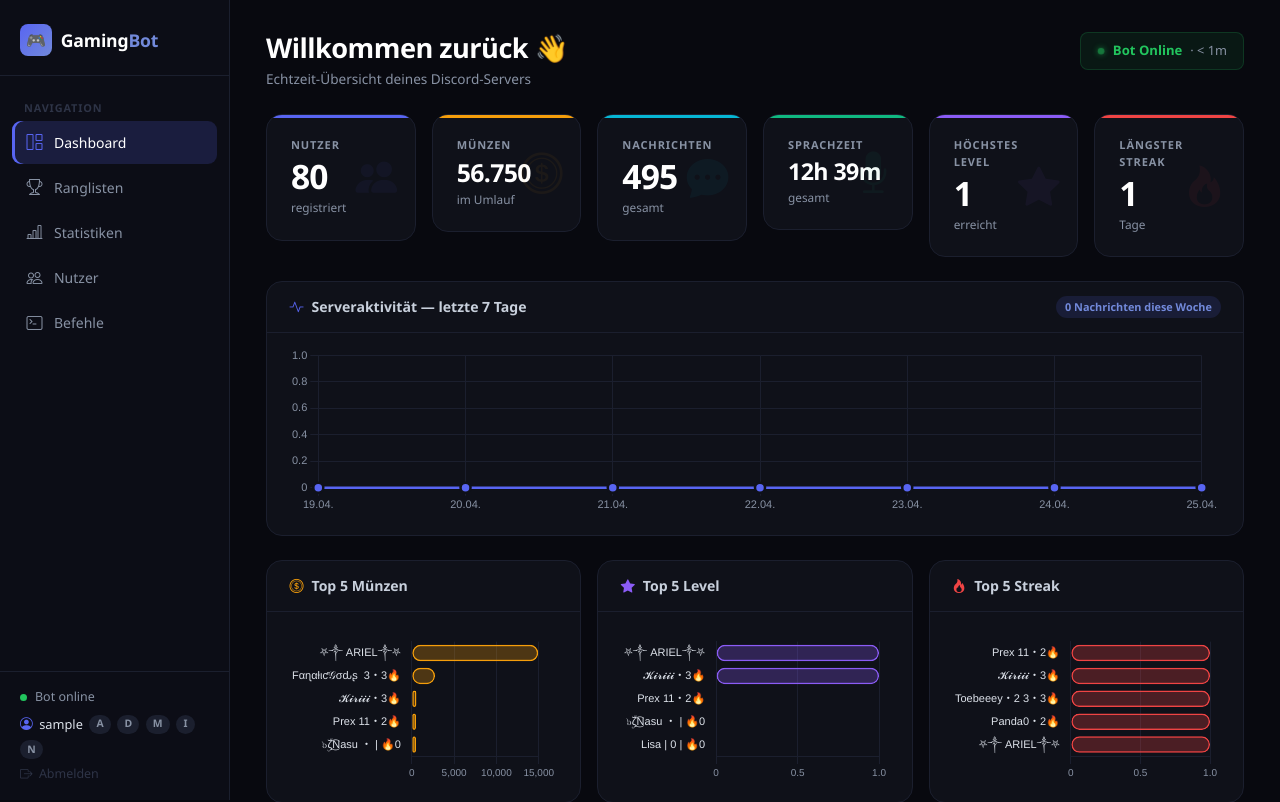
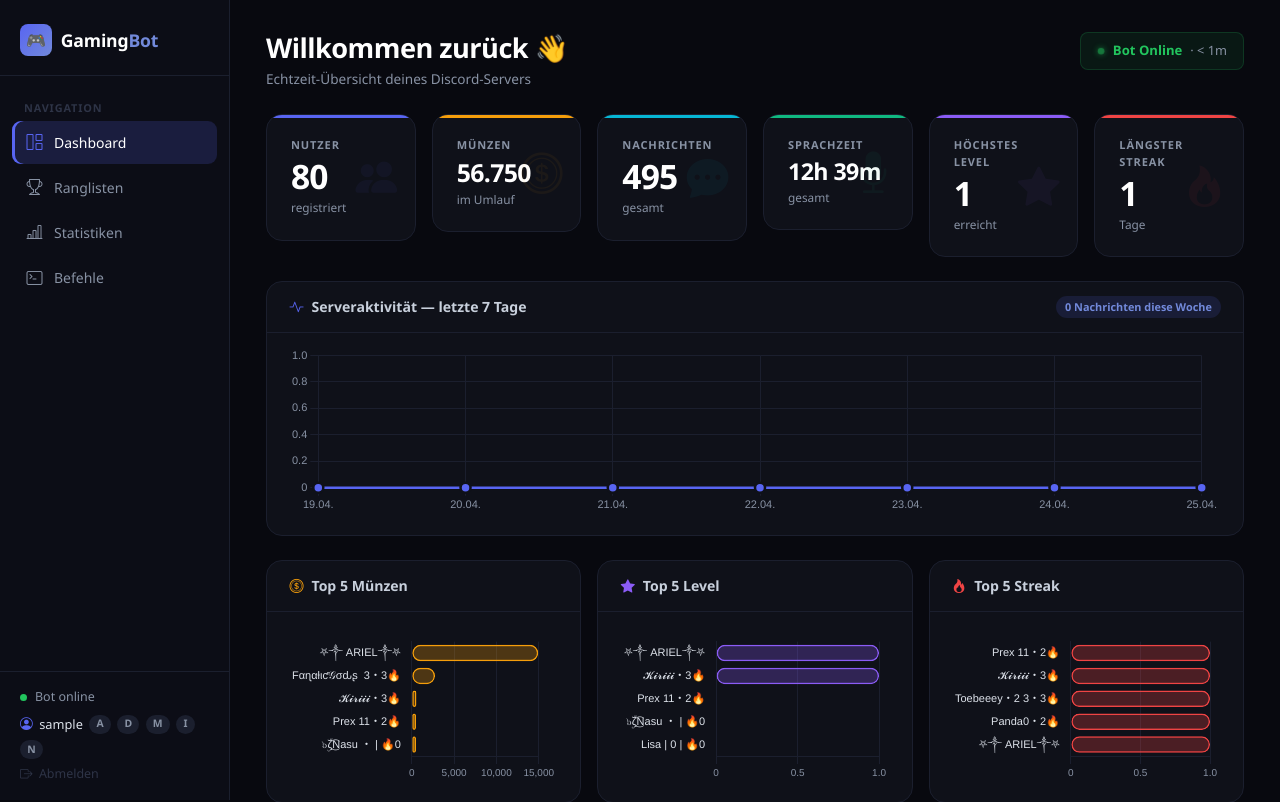
Before and after one commit to dexedv/gamingbot, a Flask app: page / in a window 1280 px wide. Shown: the top 802 px of the page. Run offline with Flask 3, Linux system fonts and the light colour scheme; the visitor is signed in with stand-in values (Sample User, id 1); data comes from the database, SQL or seed files in the repository; data that the repository does not hold is empty.

Commit message:
Berechtigungen: Nutzerliste ins Feature-System aufgenommen
- Neues Feature 'nutzer' schützt /users und /users/<id>
- Default: Mediator+ hat Zugriff, Paten nicht
- Sidebar-Link nur sichtbar wenn Feature aktiv

Co-Authored-By: Claude Sonnet 4.6 <noreply@anthropic.com>

```diff
--- a/web/app.py
+++ b/web/app.py
@@ -66,6 +66,7 @@ def _user_level(roles: list) -> int:
 # ── Feature-basiertes Berechtigungssystem ────────────────────────────────────
 
 FEATURES = {
+    "nutzer":               {"label": "Nutzerliste",             "icon": "bi-people",          "desc": "Discord-Nutzer einsehen & Detailseiten aufrufen"},
     "knast_log":            {"label": "Knast-Log",               "icon": "bi-lock",           "desc": "Knast-Log & aktive Knast-Einträge lesen"},
     "kummerkasten":         {"label": "Kummerkasten",            "icon": "bi-envelope-heart",  "desc": "Kummerkasten-Statistiken einsehen"},
     "nutzer_verwalten":     {"label": "Nutzerverwaltung",        "icon": "bi-person-gear",     "desc": "Nutzer sperren, Coins & Level bearbeiten"},
@@ -84,6 +85,7 @@ FEATURES = {
 # Endpoint-Name → Feature
 # Verifizierung-Routen sind NICHT hier — die prüfen ihr Feature selbst im Handler
 FEATURE_ROUTES: dict[str, set] = {
+    "nutzer":               {"users", "user_detail"},
     "knast_log":            {"knast_log"},
     "kummerkasten":         {"kummerkasten"},
     "nutzer_verwalten":     {"verwaltung", "edit_user", "api_user_knast"},
@@ -108,17 +110,17 @@ for _feat, _eps in FEATURE_ROUTES.items():
 DEFAULT_PERMISSIONS: dict[str, list] = {
     "developer":       list(FEATURES.keys()),
     "owner":           list(FEATURES.keys()),
-    "co-owner":        ["knast_log", "kummerkasten", "nutzer_verwalten", "umfragen",
+    "co-owner":        ["nutzer", "knast_log", "kummerkasten", "nutzer_verwalten", "umfragen",
                         "verifizierung_boys", "verifizierung_girls",
                         "broadcast", "willkommen", "cogs", "templates", "einstellungen"],
-    "admin":           ["knast_log", "kummerkasten", "nutzer_verwalten", "umfragen",
+    "admin":           ["nutzer", "knast_log", "kummerkasten", "nutzer_verwalten", "umfragen",
                         "verifizierung_boys", "verifizierung_girls", "broadcast", "willkommen"],
-    "moderator":       ["knast_log", "kummerkasten", "nutzer_verwalten", "umfragen",
+    "moderator":       ["nutzer", "knast_log", "kummerkasten", "nutzer_verwalten", "umfragen",
                         "verifizierung_boys", "verifizierung_girls"],
     "b-verifizierung": ["verifizierung_boys"],
     "g-verifizierung": ["verifizierung_girls"],
-    "supporter":       ["knast_log", "kummerkasten"],
-    "mediator":        [],
+    "supporter":       ["nutzer", "knast_log", "kummerkasten"],
+    "mediator":        ["nutzer"],
     "paten":           [],
 }
 
--- a/web/templates/base.html
+++ b/web/templates/base.html
@@ -272,9 +272,11 @@
     <a class="sb-link {% if request.endpoint == 'statistiken' %}active{% endif %}" href="/statistiken">
       <i class="bi bi-bar-chart-line"></i> Statistiken
     </a>
-    <a class="sb-link {% if request.endpoint == 'users' %}active{% endif %}" href="/users">
+    {% if 'nutzer' in user_features %}
+    <a class="sb-link {% if request.endpoint in ('users', 'user_detail') %}active{% endif %}" href="/users">
       <i class="bi bi-people"></i> Nutzer
     </a>
+    {% endif %}
     {% if 'nutzer_verwalten' in user_features %}
     <a class="sb-link {% if request.endpoint == 'verwaltung' %}active{% endif %}" href="/verwaltung">
       <i class="bi bi-person-gear"></i> Benutzerverwaltung
```
